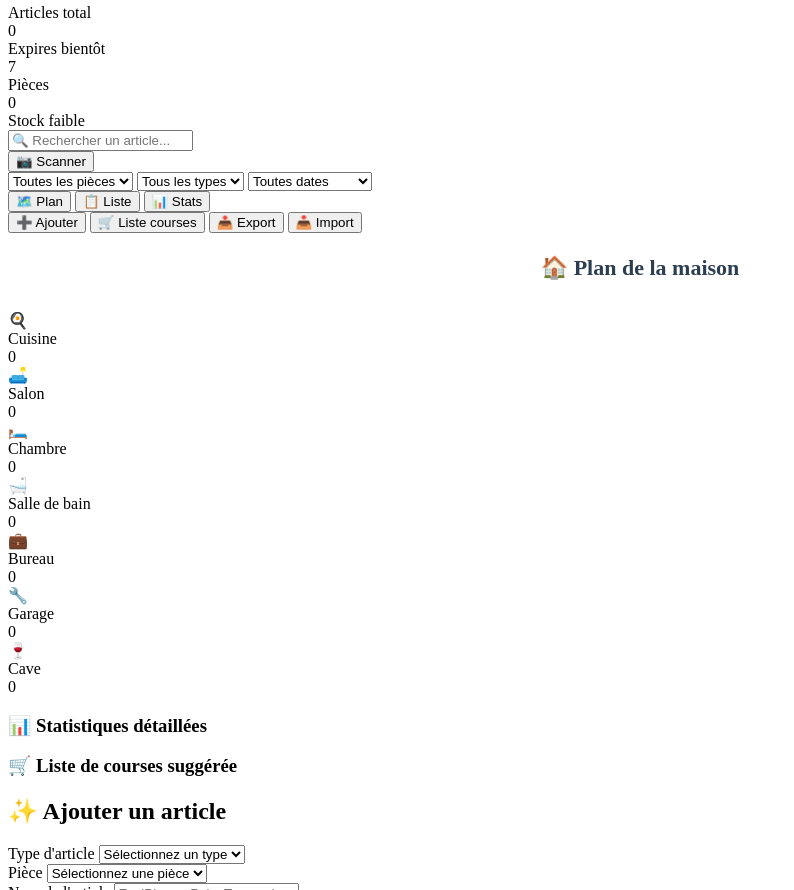
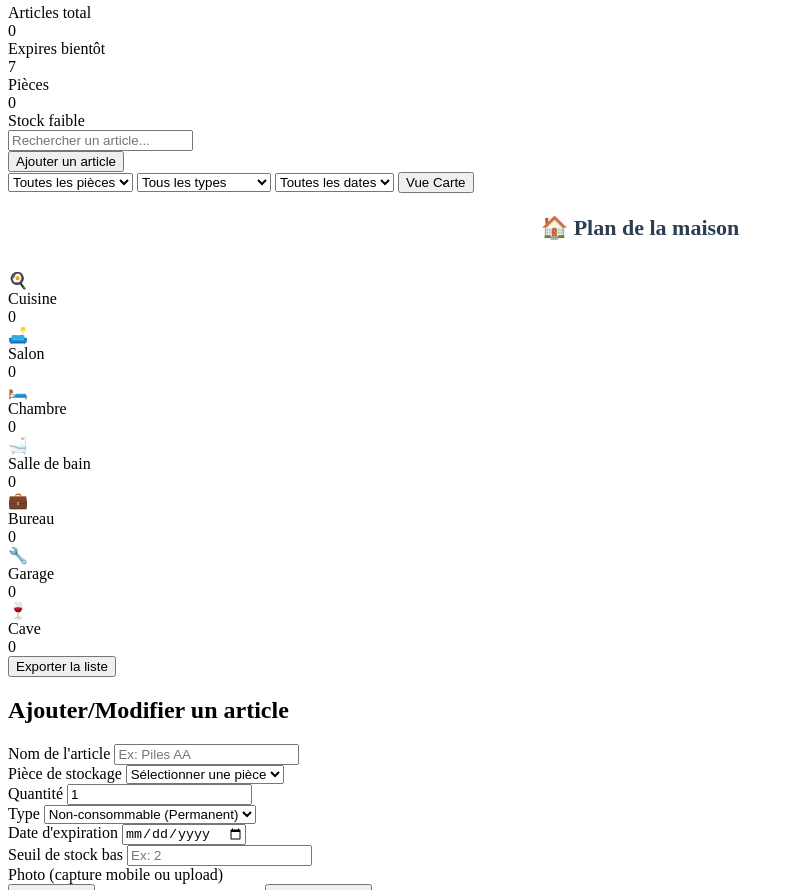
Before and after one commit to SmexyTrio/Stoksy, a plain HTML site: page index.html in a window 1280 px wide. Shown: the part 62-952 px from the top of the page, without its empty margins (0-794 px from the left). Drawn offline with Linux system fonts and the light colour scheme.

Commit message:
Update index.html

```diff
--- a/index.html
+++ b/index.html
@@ -27,131 +27,101 @@
 
         <div class="search-controls">
             <div class="search-row">
-                <div class="search-input-wrap">
-                    <input type="text" class="search-bar" id="searchBar" placeholder="🔍 Rechercher un article...">
-                    <div id="searchSuggestions" class="suggestions hidden"></div>
+                <div class="search-input-group">
+                    <input type="text" id="searchBar" placeholder="Rechercher un article...">
+                    <div class="search-suggestions" id="searchSuggestions"></div>
                 </div>
-                <button class="scanner-btn" id="scannerBtn">📷 Scanner</button>
+                <button class="btn btn-primary" id="addItemBtn">Ajouter un article</button>
             </div>
 
-            <div class="filters">
-                <select class="filter-select" id="roomFilter">
+            <div class="filter-row">
+                <select id="roomFilter">
                     <option value="">Toutes les pièces</option>
-                    <option value="cuisine">🍳 Cuisine</option>
-                    <option value="salon">🛋️ Salon</option>
-                    <option value="chambre">🛏️ Chambre</option>
-                    <option value="salle-bain">🛁 Salle de bain</option>
-                    <option value="bureau">💼 Bureau</option>
-                    <option value="garage">🔧 Garage</option>
-                    <option value="cave">🍷 Cave</option>
+                    <option value="cuisine">Cuisine</option>
+                    <option value="salon">Salon</option>
+                    <option value="chambre">Chambre</option>
+                    <option value="salle-bain">Salle de bain</option>
+                    <option value="bureau">Bureau</option>
+                    <option value="garage">Garage</option>
+                    <option value="cave">Cave</option>
                 </select>
-                <select class="filter-select" id="typeFilter">
+
+                <select id="typeFilter">
                     <option value="">Tous les types</option>
-                    <option value="food">🍎 Nourriture</option>
-                    <option value="objects">🏠 Objets</option>
+                    <option value="consommable">Consommable</option>
+                    <option value="non-consommable">Non-consommable</option>
                 </select>
-                <select class="filter-select" id="expiryFilter">
-                    <option value="">Toutes dates</option>
-                    <option value="expired">⚠️ Expirés</option>
-                    <option value="expiring">⏰ Expire bientôt</option>
-                    <option value="fresh">✅ Frais</option>
+
+                <select id="expiryFilter">
+                    <option value="">Toutes les dates</option>
+                    <option value="soon">Expire bientôt</option>
+                    <option value="expired">Expiré</option>
+                    <option value="ok">Date OK</option>
                 </select>
-            </div>
 
-            <div class="view-toggle">
-                <button class="toggle-btn" id="mapViewBtn">🗺️ Plan</button>
-                <button class="toggle-btn active" id="listViewBtn">📋 Liste</button>
-                <button class="toggle-btn" id="statsViewBtn">📊 Stats</button>
-            </div>
-
-            <div class="action-buttons">
-                <button class="btn btn-primary" id="addItemBtn">➕ Ajouter</button>
-                <button class="btn btn-secondary" id="generateListBtn">🛒 Liste courses</button>
-                <button class="btn btn-warning" id="exportBtn">📤 Export</button>
-                <button class="btn btn-secondary" id="importBtn">📥 Import</button>
+                <button class="btn-ghost" id="viewToggleBtn">Vue Carte</button>
             </div>
         </div>
 
-        <div id="mainView">
-            <div class="categories" id="categoriesContainer"></div>
+        <div class="list-view" id="listView">
+            <div class="category-list" id="categoryList">
+                </div>
+        </div>
 
-            <div class="house-map hidden" id="houseMap">
-                <h3 style="text-align: center; margin-bottom: 30px; color: #2c3e50; font-size: 22px;">🏠 Plan de la maison</h3>
-                <div class="floor-plan">
-                    <div class="room" data-room="cuisine"><div class="room-icon">🍳</div><div class="room-name">Cuisine</div><div class="room-count" id="cuisine-count">0</div></div>
-                    <div class="room" data-room="salon"><div class="room-icon">🛋️</div><div class="room-name">Salon</div><div class="room-count" id="salon-count">0</div></div>
-                    <div class="room" data-room="chambre"><div class="room-icon">🛏️</div><div class="room-name">Chambre</div><div class="room-count" id="chambre-count">0</div></div>
-                    <div class="room" data-room="salle-bain"><div class="room-icon">🛁</div><div class="room-name">Salle de bain</div><div class="room-count" id="salle-bain-count">0</div></div>
-                    <div class="room" data-room="bureau"><div class="room-icon">💼</div><div class="room-name">Bureau</div><div class="room-count" id="bureau-count">0</div></div>
-                    <div class="room" data-room="garage"><div class="room-icon">🔧</div><div class="room-name">Garage</div><div class="room-count" id="garage-count">0</div></div>
-                    <div class="room" data-room="cave"><div class="room-icon">🍷</div><div class="room-name">Cave</div><div class="room-count" id="cave-count">0</div></div>
-                </div>
+        <div class="house-map hidden" id="houseMap">
+            <h3 style="text-align: center;
+margin-bottom: 30px; color: #2c3e50; font-size: 22px;">🏠 Plan de la maison</h3>
+            <div class="floor-plan">
+                <div class="room clickable-room" data-room="cuisine" onclick="window.filterByRoom('cuisine')"><div class="room-icon">🍳</div><div class="room-name">Cuisine</div><div class="room-count" id="cuisine-count">0</div></div>
+                <div class="room clickable-room" data-room="salon" onclick="window.filterByRoom('salon')"><div class="room-icon">🛋️</div><div class="room-name">Salon</div><div class="room-count" id="salon-count">0</div></div>
+                <div class="room clickable-room" data-room="chambre" onclick="window.filterByRoom('chambre')"><div class="room-icon">🛏️</div><div class="room-name">Chambre</div><div class="room-count" id="chambre-count">0</div></div>
+                <div class="room clickable-room" data-room="salle-bain" onclick="window.filterByRoom('salle-bain')"><div class="room-icon">🛁</div><div class="room-name">Salle de bain</div><div class="room-count" id="salle-bain-count">0</div></div>
+                <div class="room clickable-room" data-room="bureau" onclick="window.filterByRoom('bureau')"><div class="room-icon">💼</div><div class="room-name">Bureau</div><div class="room-count" id="bureau-count">0</div></div>
+                <div class="room clickable-room" data-room="garage" onclick="window.filterByRoom('garage')"><div class="room-icon">🔧</div><div class="room-name">Garage</div><div class="room-count" id="garage-count">0</div></div>
+                <div class="room clickable-room" data-room="cave" onclick="window.filterByRoom('cave')"><div class="room-icon">🍷</div><div class="room-name">Cave</div><div class="room-count" id="cave-count">0</div></div>
             </div>
-
-            <div id="statsView" class="hidden">
-                <div class="category-section">
-                    <h3>📊 Statistiques détaillées</h3>
-                    <div id="detailedStats"></div>
-                </div>
-            </div>
-
-            <div id="shoppingListContainer" class="hidden">
-                <div class="shopping-list">
-                    <h3>🛒 Liste de courses suggérée</h3>
-                    <div id="shoppingList"></div>
-                </div>
-            </div>
+            <button class="btn btn-secondary" id="generateListBtn">Exporter la liste</button>
         </div>
     </div>
 
     <div id="addItemModal" class="modal">
         <div class="modal-content">
-            <h2 id="modalTitle">✨ Ajouter un article</h2>
+            <h2>Ajouter/Modifier un article</h2>
             <form id="itemForm">
+
                 <div class="form-group">
-                    <label>Type d'article</label>
-                    <select id="itemType" required>
-                        <option value="">Sélectionnez un type</option>
-                        <option value="food">🍎 Nourriture</option>
-                        <option value="objects">🏠 Objets</option>
+                    <label for="itemName">Nom de l'article</label>
+                    <input type="text" id="itemName" required placeholder="Ex: Piles AA">
+                </div>
+
+                <div class="form-group">
+                    <label for="itemRoom">Pièce de stockage</label>
+                    <select id="itemRoom" required>
+                        <option value="">Sélectionner une pièce</option>
+                        <option value="cuisine">Cuisine</option>
+                        <option value="salon">Salon</option>
+                        <option value="chambre">Chambre</option>
+                        <option value="salle-bain">Salle de bain</option>
+                        <option value="bureau">Bureau</option>
+                        <option value="garage">Garage</option>
+                        <option value="cave">Cave</option>
                     </select>
                 </div>
 
                 <div class="form-group">
-                    <label>Pièce</label>
-                    <select id="roomSelect" required>
-                        <option value="">Sélectionnez une pièce</option>
-                        <option value="cuisine">🍳 Cuisine</option>
-                        <option value="salon">🛋️ Salon</option>
-                        <option value="chambre">🛏️ Chambre</option>
-                        <option value="salle-bain">🛁 Salle de bain</option>
-                        <option value="bureau">💼 Bureau</option>
-                        <option value="garage">🔧 Garage</option>
-                        <option value="cave">🍷 Cave</option>
+                    <label for="itemQuantity">Quantité</label>
+                    <input type="number" id="itemQuantity" required min="1" value="1">
+                </div>
+
+                <div class="form-group">
+                    <label for="itemType">Type</label>
+                    <select id="itemType" required>
+                        <option value="non-consommable">Non-consommable (Permanent)</option>
+                        <option value="consommable">Consommable (Expire)</option>
                     </select>
                 </div>
 
-                <div class="form-group">
-                    <label>Nom de l'article</label>
-                    <input type="text" id="itemName" required placeholder="Ex: iPhone, Pain, Tournevis...">
-                </div>
-
-                <div class="form-group">
-                    <label>Code-barres/QR (optionnel)</label>
-                    <input type="text" id="itemBarcode" placeholder="Scanner ou saisir manuellement">
-                </div>
-
-                <div class="form-group">
-                    <label>Quantité</label>
-                    <input type="text" id="itemQuantity" placeholder="Ex: 2 litres, 5 unités">
-                </div>
-
-                <div class="form-group">
-                    <label>Localisation précise</label>
-                    <input type="text" id="itemLocation" placeholder="Ex: Étagère du haut, tiroir...">
-                </div>
-
-                <div class="form-group" id="expiryGroup" style="display:none;">
+                <div class="form-group hidden" id="expiryGroup">
                     <label>Date d'expiration</label>
                     <input type="date" id="itemExpiry">
                 </div>
```
